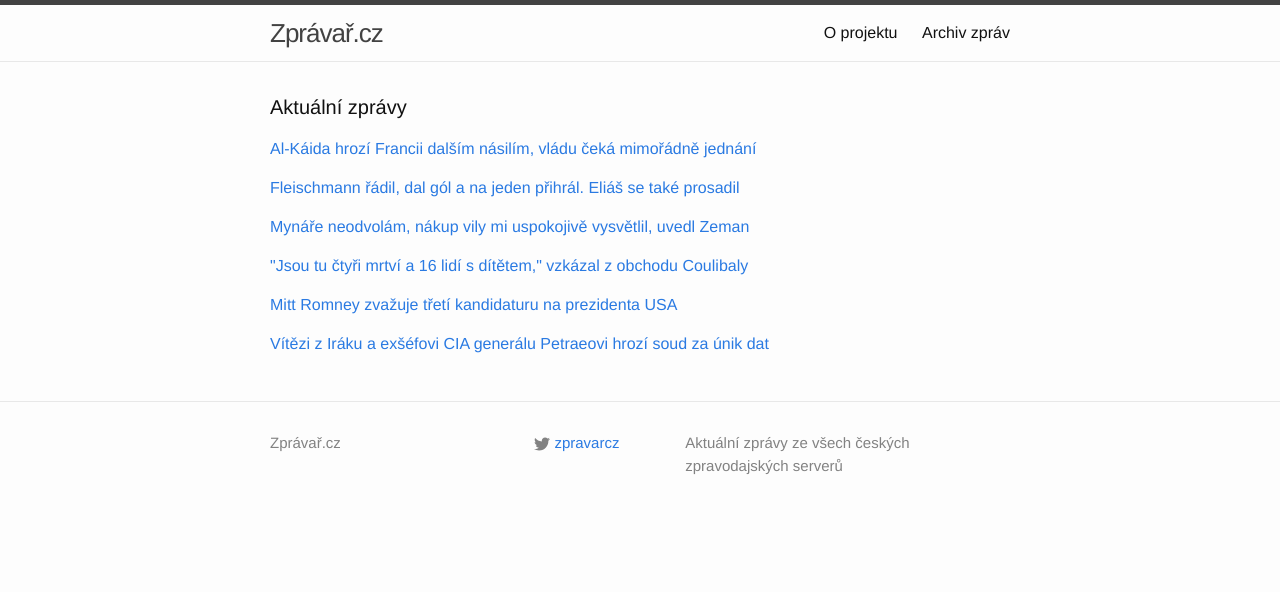
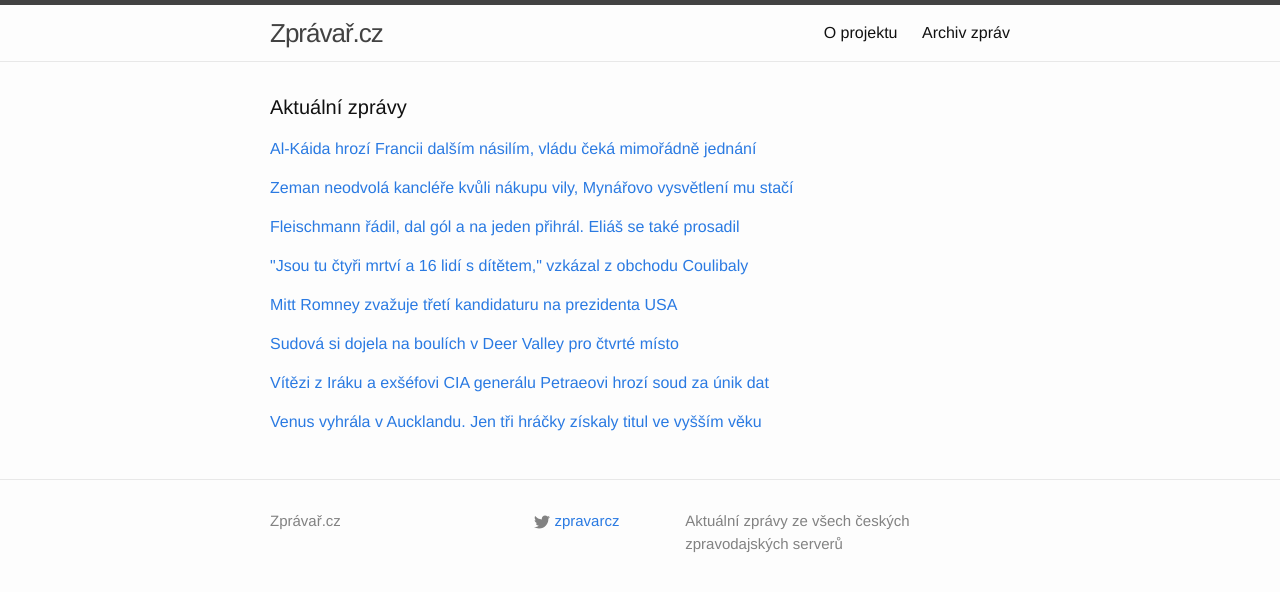
Before and after one commit to adliska/zpravar, a Jekyll site: the page built from index.html, in a window 1280 px wide. Shown: the top 592 px of the page. Built offline with Jekyll 4.4.1, drawn with Linux system fonts in a browser that asks for light colours.

Commit message:
zpravar news update

```diff
--- a/index.html
+++ b/index.html
@@ -18,8 +18,20 @@ layout: default
 <li><a href=http://www.novinky.cz/zahranicni/evropa/358379-muz-ktery-drzel-rukojmi-v-klenotnictvi-se-vzdal.html>Muž, který držel rukojmí v klenotnictví, se vzdal  - www.novinky.cz</a></li>
 <li><a href=http://www.rozhlas.cz/_zprava/odnoz-alkaidy-v-jemenu-hrozi-dalsimi-utoky-ve-francii-policie-zustava-v-pohotovosti--1441892>Odnož Al-Káidy v Jemenu hrozí dalšími útoky ve Francii, policie zůstává v pohotovosti  - www.rozhlas.cz</a></li>
 </ul>
-</div><p><a href="javascript:;" onclick="toggle_visibility('zpravy1')">Fleischmann řádil, dal gól a na jeden přihrál. Eliáš se také prosadil</a></p>
+</div><p><a href="javascript:;" onclick="toggle_visibility('zpravy1')">Zeman neodvolá kancléře kvůli nákupu vily, Mynářovo vysvětlení mu stačí</a></p>
 <div id="zpravy1" style="display:none">
+<ul>
+<li><a href=http://zpravy.e15.cz/domaci/politika/zeman-neodvola-kanclere-kvuli-nakupu-vily-mynarovo-vysvetleni-mu-staci-1152000>Zeman neodvolá kancléře kvůli nákupu vily, Mynářovo vysvětlení mu stačí - zpravy.e15.cz</a></li>
+<li><a href=http://zpravy.idnes.cz/zeman-mynare-neodvola-0u5-/domaci.aspx?c=A150110_084819_domaci_jj>Mynáře neodvolám, nákup vily mi uspokojivě vysvětlil, uvedl Zeman - zpravy.idnes.cz</a></li>
+<li><a href=http://www.lidovky.cz/zeman-trva-na-svem-mynare-kvuli-podivnemu-nakupu-vily-neodvola-ps3-/zpravy-domov.aspx?c=A150110_090255_ln_domov_hm>Zeman trvá na svém. Mynáře kvůli podivnému nákupu vily neodvolá  - www.lidovky.cz</a></li>
+<li><a href=http://zpravy.aktualne.cz/domaci/politika/zeman-kanclere-mynare-kvuli-nakupu-vily-neodvolam/r~827cb7dc989311e490f70025900fea04/>Zeman: Kancléře Mynáře kvůli nákupu vily neodvolám - zpravy.aktualne.cz</a></li>
+<li><a href=http://www.ceskenoviny.cz/zpravy/zpravy/zeman-naznacil-ze-sobotka-se-na-sjezdu-cssd-obava-jeho-kritiky/1167172>Zeman naznačil, že Sobotka se na sjezdu ČSSD obává jeho kritiky - www.ceskenoviny.cz</a></li>
+<li><a href=http://www.novinky.cz/domaci/358383-zeman-sveho-kanclere-za-nakup-vily-v-prazskych-strasnicich-neodvola.html>Zeman svého kancléře za nákup vily v pražských Strašnicích neodvolá - www.novinky.cz</a></li>
+<li><a href=http://www.ceskenoviny.cz/zpravy/zpravy/denik-prezident-zeman-mynare-kvuli-nakupu-vily-neodvola/1167170>Deník: Prezident Zeman Mynáře kvůli nákupu vily neodvolá - www.ceskenoviny.cz</a></li>
+<li><a href=http://www.ceskenoviny.cz/zpravy/zpravy/zeman-pripustil-nepresnost-ve-svem-vyjadreni-pri-navsteve-ciny/1167171>Zeman připustil nepřesnost ve svém vyjádření při návštěvě Číny - www.ceskenoviny.cz</a></li>
+</ul>
+</div><p><a href="javascript:;" onclick="toggle_visibility('zpravy2')">Fleischmann řádil, dal gól a na jeden přihrál. Eliáš se také prosadil</a></p>
+<div id="zpravy2" style="display:none">
 <ul>
 <li><a href=http://www.tyden.cz/rubriky/sport/hokej/nhl/fleischmann-radil-dal-gol-a-na-jeden-prihral-elias-se-take-prosadil_329673.html>Fleischmann řádil, dal gól a na jeden přihrál. Eliáš se také prosadil - www.tyden.cz</a></li>
 <li><a href=http://www.rozhlas.cz/_zprava/golovou-prestrelku-nhl-mezi-floridou-a-calgary-rozhodl-fleischmann--1441901>Gólovou přestřelku NHL mezi Floridou a Calgary rozhodl Fleischmann - www.rozhlas.cz</a></li>
@@ -27,15 +39,6 @@ layout: default
 <li><a href=http://sport.aktualne.cz/fleischmann-potopil-calgary-brankar-neuvirth-znovu-porazen/r~848b3c58989111e49fc3002590604f2e/>Fleischmann potopil Calgary, brankář Neuvirth znovu poražen - sport.aktualne.cz</a></li>
 <li><a href=http://www.sportovninoviny.cz/zpravy/utocnik-fleischmann-rozhodl-golem-o-vyhre-floridy/1167181>Útočník Fleischmann rozhodl gólem o výhře Floridy - www.sportovninoviny.cz</a></li>
 <li><a href=http://hokej.idnes.cz/fleischmann-rozhodl-prestrelku-na-lede-calgary-fro-/nhl.aspx?c=A150110_070943_nhl_Mkr>Fleischmann rozhodl přestřelku na ledě Calgary, Eliáš jednou asistoval - hokej.idnes.cz</a></li>
-</ul>
-</div><p><a href="javascript:;" onclick="toggle_visibility('zpravy2')">Mynáře neodvolám, nákup vily mi uspokojivě vysvětlil, uvedl Zeman</a></p>
-<div id="zpravy2" style="display:none">
-<ul>
-<li><a href=http://zpravy.idnes.cz/zeman-mynare-neodvola-0u5-/domaci.aspx?c=A150110_084819_domaci_jj>Mynáře neodvolám, nákup vily mi uspokojivě vysvětlil, uvedl Zeman - zpravy.idnes.cz</a></li>
-<li><a href=http://www.lidovky.cz/zeman-trva-na-svem-mynare-kvuli-podivnemu-nakupu-vily-neodvola-ps3-/zpravy-domov.aspx?c=A150110_090255_ln_domov_hm>Zeman trvá na svém. Mynáře kvůli podivnému nákupu vily neodvolá  - www.lidovky.cz</a></li>
-<li><a href=http://zpravy.aktualne.cz/domaci/politika/zeman-kanclere-mynare-kvuli-nakupu-vily-neodvolam/r~827cb7dc989311e490f70025900fea04/>Zeman: Kancléře Mynáře kvůli nákupu vily neodvolám - zpravy.aktualne.cz</a></li>
-<li><a href=http://www.novinky.cz/domaci/358383-zeman-sveho-kanclere-za-nakup-vily-v-prazskych-strasnicich-neodvola.html>Zeman svého kancléře za nákup vily v pražských Strašnicích neodvolá - www.novinky.cz</a></li>
-<li><a href=http://www.ceskenoviny.cz/zpravy/zpravy/denik-prezident-zeman-mynare-kvuli-nakupu-vily-neodvola/1167170>Deník: Prezident Zeman Mynáře kvůli nákupu vily neodvolá - www.ceskenoviny.cz</a></li>
 </ul>
 </div><p><a href="javascript:;" onclick="toggle_visibility('zpravy3')">"Jsou tu čtyři mrtví a 16 lidí s dítětem," vzkázal z obchodu Coulibaly</a></p>
 <div id="zpravy3" style="display:none">
@@ -54,11 +57,26 @@ layout: default
 <li><a href=http://www.ceskenoviny.cz/zpravy/zpravy/romney-zvazuje-treti-kandidaturu-na-prezidenta-usa/1167168>Romney zvažuje třetí kandidaturu na prezidenta USA - www.ceskenoviny.cz</a></li>
 <li><a href=http://www.novinky.cz/zahranicni/amerika/358380-romney-zvazuje-kandidaturu-na-americkeho-prezidenta.html>Romney zvažuje kandidaturu na amerického prezidenta - www.novinky.cz</a></li>
 </ul>
-</div><p><a href="javascript:;" onclick="toggle_visibility('zpravy5')">Vítězi z Iráku a exšéfovi CIA generálu Petraeovi hrozí soud za únik dat</a></p>
+</div><p><a href="javascript:;" onclick="toggle_visibility('zpravy5')">Sudová si dojela na boulích v Deer Valley pro čtvrté místo</a></p>
 <div id="zpravy5" style="display:none">
+<ul>
+<li><a href=http://www.rozhlas.cz/_zprava/sudova-si-dojela-na-boulich-v-deer-valley-pro-ctvrte-misto--1441916>Sudová si dojela na boulích v Deer Valley pro čtvrté místo - www.rozhlas.cz</a></li>
+<li><a href=http://www.denik.cz/zimni_sporty/sudovou-delily-dva-body-od-stupnu-vitezu-v-deer-valley-byla-ctvrta-20150110.html>Sudovou dělily dva body od stupňů vítězů, v Deer Valley byla čtvrtá - www.denik.cz</a></li>
+<li><a href=http://sport.idnes.cz/nikola-sudova-na-svetovem-poharu-v-akrobatickem-lyzovani-pmb-/lyzovani.aspx?c=A150110_080538_lyzovani_ot>Dva body za medailovými pozicemi. Sudová skončila v Deer Valley čtvrtá - sport.idnes.cz</a></li>
+<li><a href=http://sport.aktualne.cz/boularka-sudova-byla-v-sp-v-deer-valley-ctvrta/r~625da826989811e4ab15002590604f2e/>Boulařka Sudová byla v SP v Deer Valley čtvrtá - sport.aktualne.cz</a></li>
+</ul>
+</div><p><a href="javascript:;" onclick="toggle_visibility('zpravy6')">Vítězi z Iráku a exšéfovi CIA generálu Petraeovi hrozí soud za únik dat</a></p>
+<div id="zpravy6" style="display:none">
 <ul>
 <li><a href=http://zpravy.idnes.cz/navrh-na-stihani-general-petraeus-dl5-/zahranicni.aspx?c=A150110_083510_zahranicni_jw>Vítězi z Iráku a exšéfovi CIA generálu Petraeovi hrozí soud za únik dat - zpravy.idnes.cz</a></li>
 <li><a href=http://www.novinky.cz/zahranicni/amerika/358386-exsefa-cia-petraeuse-maji-stihat-za-poskytnuti-tajnych-informaci-milence.html>Exšéfa CIA Petraeuse mají stíhat za poskytnutí tajných informací milence - www.novinky.cz</a></li>
 <li><a href=http://www.ceskenoviny.cz/zpravy/zpravy/fbi-doporucila-trestni-stihani-exsefa-cia-petraeuse/1167167>FBI doporučila trestní stíhání exšéfa CIA Petraeuse - www.ceskenoviny.cz</a></li>
 </ul>
+</div><p><a href="javascript:;" onclick="toggle_visibility('zpravy7')">Venus vyhrála v Aucklandu. Jen tři hráčky získaly titul ve vyšším věku</a></p>
+<div id="zpravy7" style="display:none">
+<ul>
+<li><a href=http://sport.idnes.cz/vysledky-tenisovych-turnaju-djt-/tenis.aspx?c=A150110_091720_tenis_ot>Venus vyhrála v Aucklandu. Jen tři hráčky získaly titul ve vyšším věku - sport.idnes.cz</a></li>
+<li><a href=http://www.denik.cz/tenis/ohromila-formou-prvni-vitezkou-sezony-je-veteranka-venus-williamsova-20150110.html>Ohromila formou. První vítězkou sezony je veteránka Venus Williamsová - www.denik.cz</a></li>
+<li><a href=http://sport.aktualne.cz/veteranka-venus-williamsova-ma-prvni-letosni-tenisovy-titul/r~c2ab4472989d11e490f70025900fea04/>Veteránka Venus Williamsová má první letošní tenisový titul - sport.aktualne.cz</a></li>
+</ul>
 </div></div>
```
